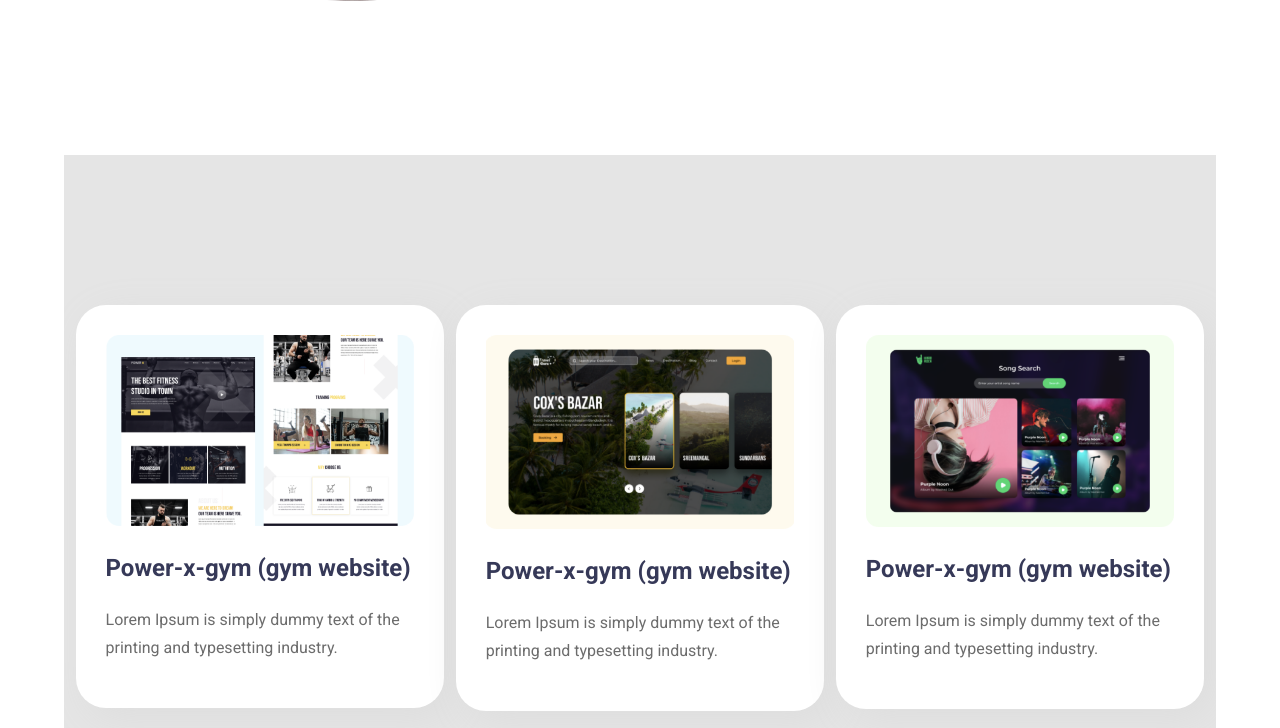
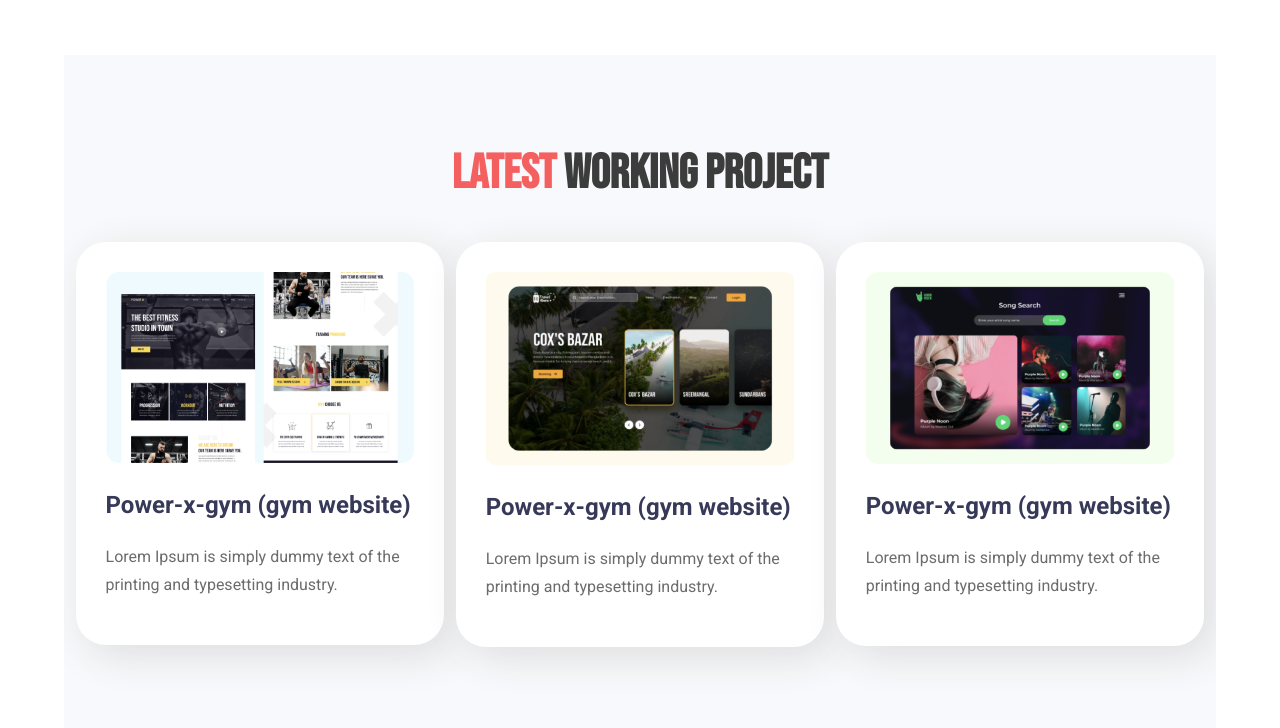
Before and after one commit to rubel306/personal-website, a plain HTML site: page index.html in a window 1280 px wide. Shown: the part 1452-2180 px from the top of the page. Drawn offline with Linux system fonts and the light colour scheme.

Commit message:
update design

```diff
--- a/css/style.css
+++ b/css/style.css
@@ -16,7 +16,7 @@ img{
 }
 section{
     overflow: hidden;
-    padding-bottom: 150px;
+    padding-bottom: 100px;
 }
 .btn{
     font-size: 16px;
@@ -53,6 +53,10 @@ section.hero-area h1 {
     color: #363958;
     font-size: 84px;
     text-transform: uppercase;
+    line-height: 25%;
+}
+.hero-area h1.orange-highlight {
+    color: orange;
 }
 .half-width{
     width: 40%;
@@ -71,8 +75,8 @@ section.hero-area h1 {
 }
 
 section.projects {
-    background: #E5E5E5;
-    padding-top: 150px;
+    background: #F8F9FC;
+    padding-top: 50px;
 }
 
 .single-project h3 {
@@ -84,6 +88,13 @@ section.projects {
 .single-project p {
     color: #6C6C6C;
     line-height: 28px;
+}
+.projects h2{
+    text-align: center;
+    font-size: 48px;
+}
+.red-highlight{
+    color: #F46060;
 }
 .work-inner {
     background: #5049D1;
@@ -102,7 +113,9 @@ section.projects {
     text-align: right;
     float: right;
 }
-
+section.work-query {
+    padding-bottom: 0;
+}
 footer {
     text-align: center;
 }
--- a/index.html
+++ b/index.html
@@ -40,6 +40,7 @@
         </div>
     </section>
     <section class="projects">
+        <h2><span class="red-highlight">latest</span> working project</h2>
         <div class="single-project">
             <img src="images/image 4.png" alt="">
             <h3>Power-x-gym (gym website)</h3>
```
